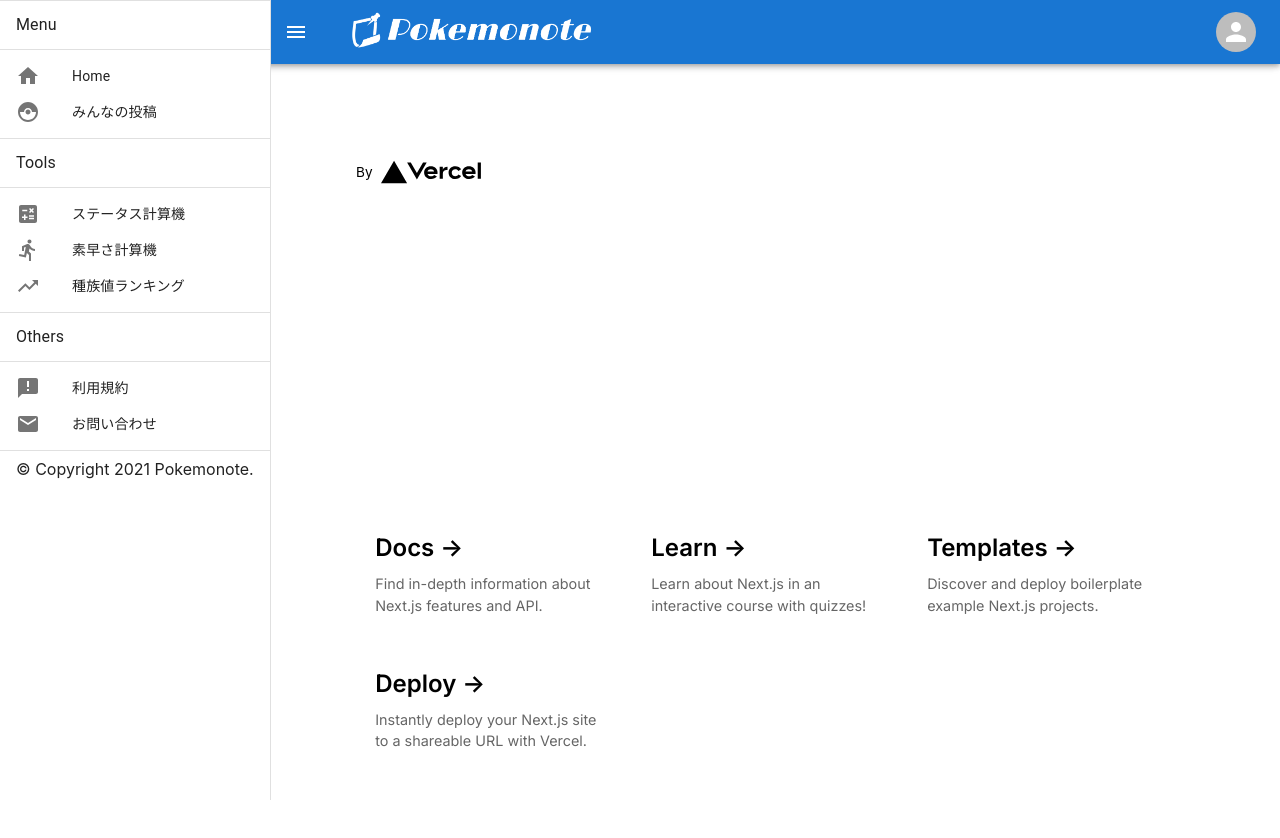
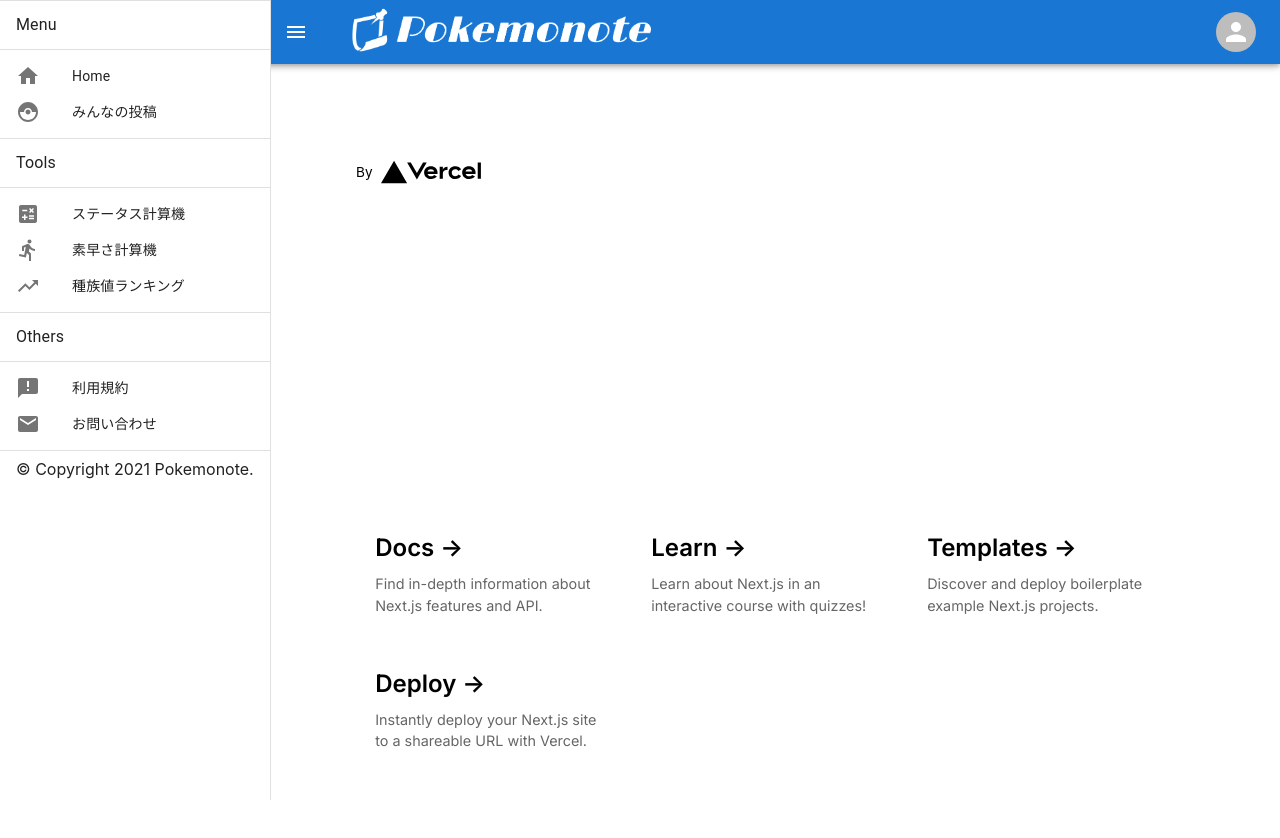
Before and after one commit to lefmarna/pokemonote-web-next, a Next.js app: page / in a window 1280 px wide. Shown: the top 838 px of the page. Built offline with nearby package versions, Linux system fonts and the light colour scheme; no server answers.

Commit message:
feat: ヘッダーをレスポンシブ対応

```diff
--- a/src/components/organisms/Header.tsx
+++ b/src/components/organisms/Header.tsx
@@ -82,12 +82,21 @@ export const Header = (props: Props) => {
           >
             <MenuIcon />
           </IconButton>
-          <Box onClick={returnTopPage} sx={{ cursor: 'pointer', px: 2, ml: 2 }}>
+          <Box
+            onClick={returnTopPage}
+            sx={{
+              cursor: 'pointer',
+              px: 2,
+              ml: 2,
+              maxWidth: 'calc(100vw - 116px)',
+            }}
+          >
             <Image
               height="64"
               width="240"
               alt="Pokemonote"
               src="/images/logo.svg"
+              layout="responsive"
             />
           </Box>
           <Box sx={{ flexGrow: 1 }} />
```
